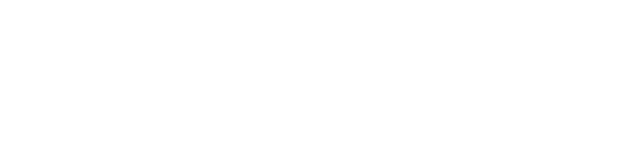
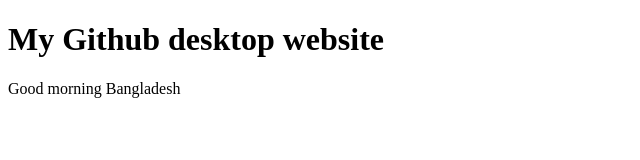
Before and after one commit to akasadpghero/my-first-website, a plain HTML site: page index.html in a window 1280 px wide. Shown: the whole page, without its empty margins (0-640 px from the left). Drawn offline with Linux system fonts and the light colour scheme.

Commit message:
secant changes

```diff
--- a/index.html
+++ b/index.html
@@ -7,6 +7,11 @@
     <title>my Github desktop website </title>
 </head>
 <body>
+    <h1>My Github desktop website</h1>
+    <div>
+        <p>Good morning Bangladesh</p>
+    </div>
+
 
 </body>
 </html>
```
